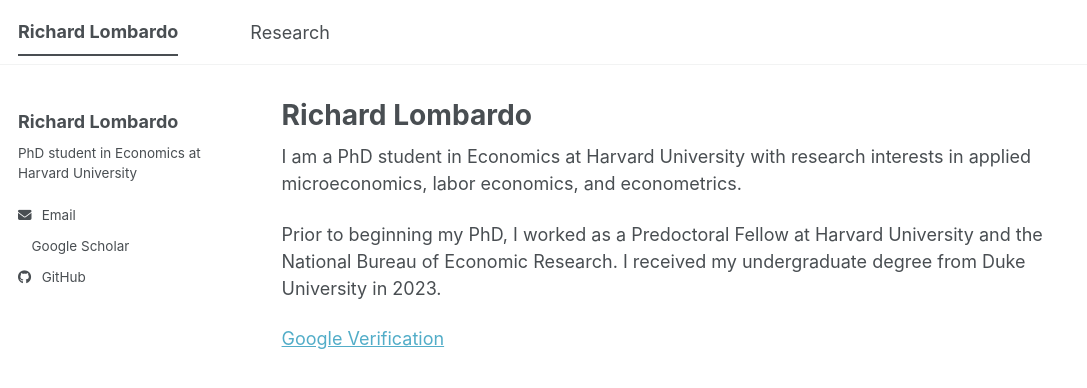
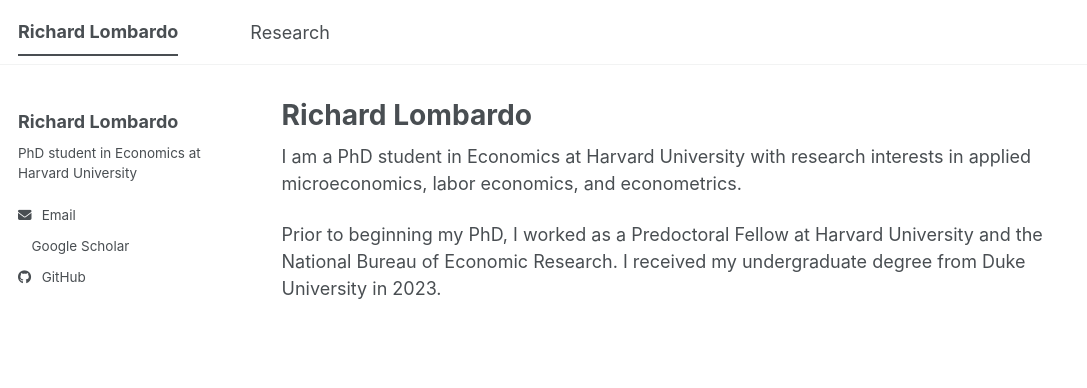
Before and after one commit to richardlombardo/richardlombardo.github.io, a Jekyll site: the page built from _pages/about.md, in a window 1280 px wide. Shown: the top 388 px of the page, without its empty margins (0-1087 px from the left). Built offline with Jekyll 4.4.1, drawn with Linux system fonts in a browser that asks for light colours; a style sheet for code colours, icons or effects is not loaded.

Commit message:
Remove Google Verification link from about.md
Removed Google Verification link from about page.

```diff
--- a/_pages/about.md
+++ b/_pages/about.md
@@ -10,5 +10,3 @@ redirect_from:
 I am a PhD student in Economics at Harvard University with research interests in applied microeconomics, labor economics, and econometrics.
 
 Prior to beginning my PhD, I worked as a Predoctoral Fellow at Harvard University and the National Bureau of Economic Research. I received my undergraduate degree from Duke University in 2023.
-
-[Google Verification](/files/googlead5f8495d3654bbe.html)
```
